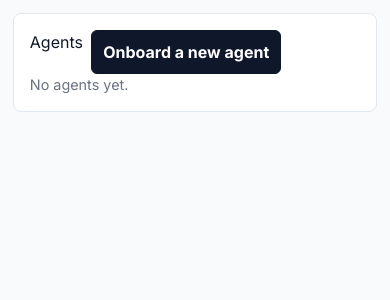
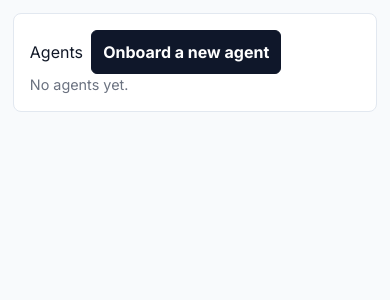
Before and after one commit to vikasudasi/skill-vault, a FastAPI app: template skill_vault/web/templates/agents_overview.html in a window 390 px wide. Shown: the part 113-413 px from the top of the page. Run offline with FastAPI, Linux system fonts and the light colour scheme; the template is opened without the code that fills it, so the values that code supplies are empty; parts of the project's set-up code (start-up, migrations or seed data) failed here and were passed over; some libraries are stand-ins or nearby versions.

Commit message:
fix(dashboard): center-align heading + action button on mobile
The onboard/CTA button is forced to min-height:44px by the mobile
touch-target rule, but .detail-title-row used align-items:flex-start, so
the taller button overhung ~20px below the heading text. Center the row
so heading and button share a vertical midline (matches desktop). Verified
at 390px: row align-items now center on agents overview and agent detail.

```diff
--- a/skill_vault/web/static/skillvault.css
+++ b/skill_vault/web/static/skillvault.css
@@ -800,6 +800,10 @@ td code {
   }
 
   .detail-title-row {
-    align-items: flex-start;
+    /* Vertically center the heading and any action button. The mobile
+       touch-target rule bumps .btn up to min-height:44px, so top-aligning
+       the row makes the taller button overhang below the heading text.
+       Centering keeps them on a shared midline (matches desktop). */
+    align-items: center;
   }
 }
```
